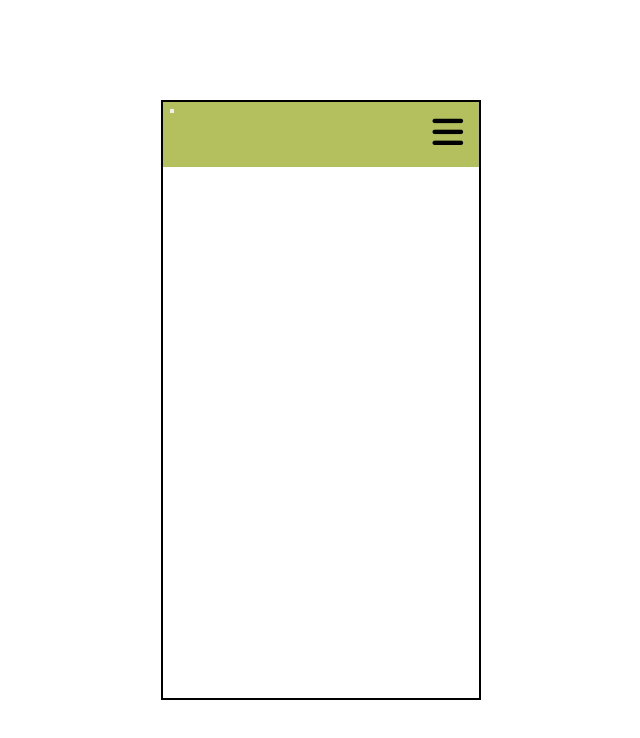
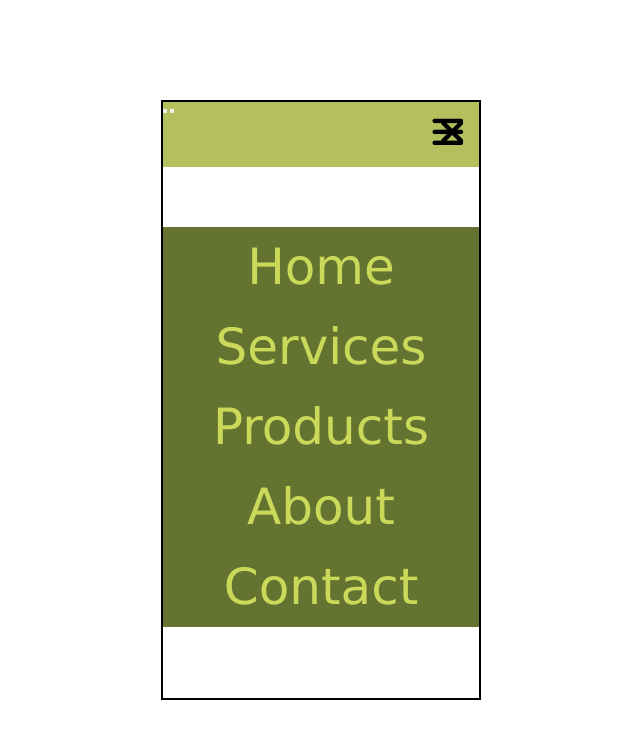
Before and after one commit to augustosellsantos/burger-menu, a plain HTML site: page index.html in a window 1280 px wide. Shown: the whole page, without its empty margins (319-959 px from the left). Drawn offline with Linux system fonts and the light colour scheme.

Commit message:
codigo editado

```diff
--- a/index.html
+++ b/index.html
@@ -13,10 +13,10 @@
 <body>
     <div class="screen">
         <div class="header">
-            <button id="burger" class="burger active"><i class="fa-solid fa-xmark"></i></button>
-            <button id="close" class="close"><i class="fa-solid fa-bars"></i></i></button>
+            <button id="burger" class="burger"><i class="fa-solid fa-bars"></i></button>
+            <button id="close" class="close"><i class="fa-solid fa-xmark"></i></i></button>
         </div>
-        <div class="menu active">
+        <div class="menu">
             <ul>
                 <li><a href="#">Home</a></li>
                 <li><a href="#">Services</a></li>
--- a/style/sytle.css
+++ b/style/sytle.css
@@ -10,7 +10,7 @@
     --cor4: #B4BF5E;
     --cor5: #252617;
     /* Fontes */
-    --font: 'Lucida Sans', 'Lucida Sans Regular', 'Lucida Grande', 'Lucida Sans Unicode', Geneva, Verdana, sans-serif;
+    --font0: 'Lucida Sans', 'Lucida Sans Regular', 'Lucida Grande', 'Lucida Sans Unicode', Geneva, Verdana, sans-serif;
 }
 /* reset */
 * {
@@ -28,6 +28,7 @@ body {
     display: flex;
     align-items: center;
     justify-content: center;
+    font-family: var(--font0);
 }
 .screen {
     width: 32rem;
@@ -53,6 +54,7 @@ button {
     font-size: 5rem;
     text-align: center;
     line-height: 8rem;
+    margin-top: 6rem;
     background-color: var(--cor2);
 }
 li {
```
